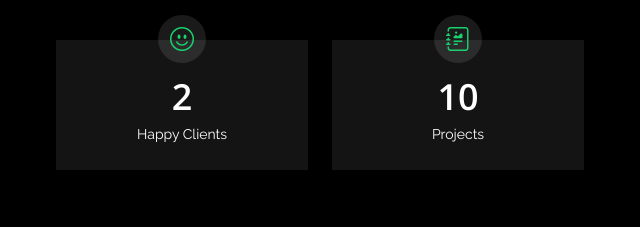
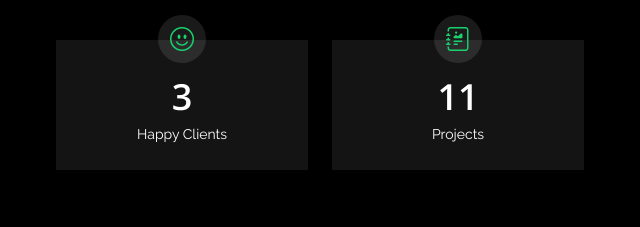
Before and after one commit to Dikshita-Kothari/Dikshita-Kothari-Portfolio, a plain HTML site: page index.html in a window 1280 px wide. Both pictures are taken after a click on the link "About". Shown: the part 520-747 px from the top of the page, 320-960 px from the left. Drawn offline with nearby package versions, Linux system fonts and the light colour scheme.

Commit message:
changing the count of clients and projects

```diff
--- a/index.html
+++ b/index.html
@@ -142,7 +142,7 @@
         <div class="col-lg-3 col-md-6">
           <div class="count-box">
             <i class="bi bi-emoji-smile"></i>
-            <span data-purecounter-start="0" data-purecounter-end="2" data-purecounter-duration="1"
+            <span data-purecounter-start="0" data-purecounter-end="3" data-purecounter-duration="1"
               class="purecounter"></span>
             <p>Happy Clients</p>
           </div>
@@ -151,7 +151,7 @@
         <div class="col-lg-3 col-md-6 mt-5 mt-md-0">
           <div class="count-box">
             <i class="bi bi-journal-richtext"></i>
-            <span data-purecounter-start="0" data-purecounter-end="10" data-purecounter-duration="1"
+            <span data-purecounter-start="0" data-purecounter-end="11" data-purecounter-duration="1"
               class="purecounter"></span>
             <p>Projects</p>
           </div>
```
